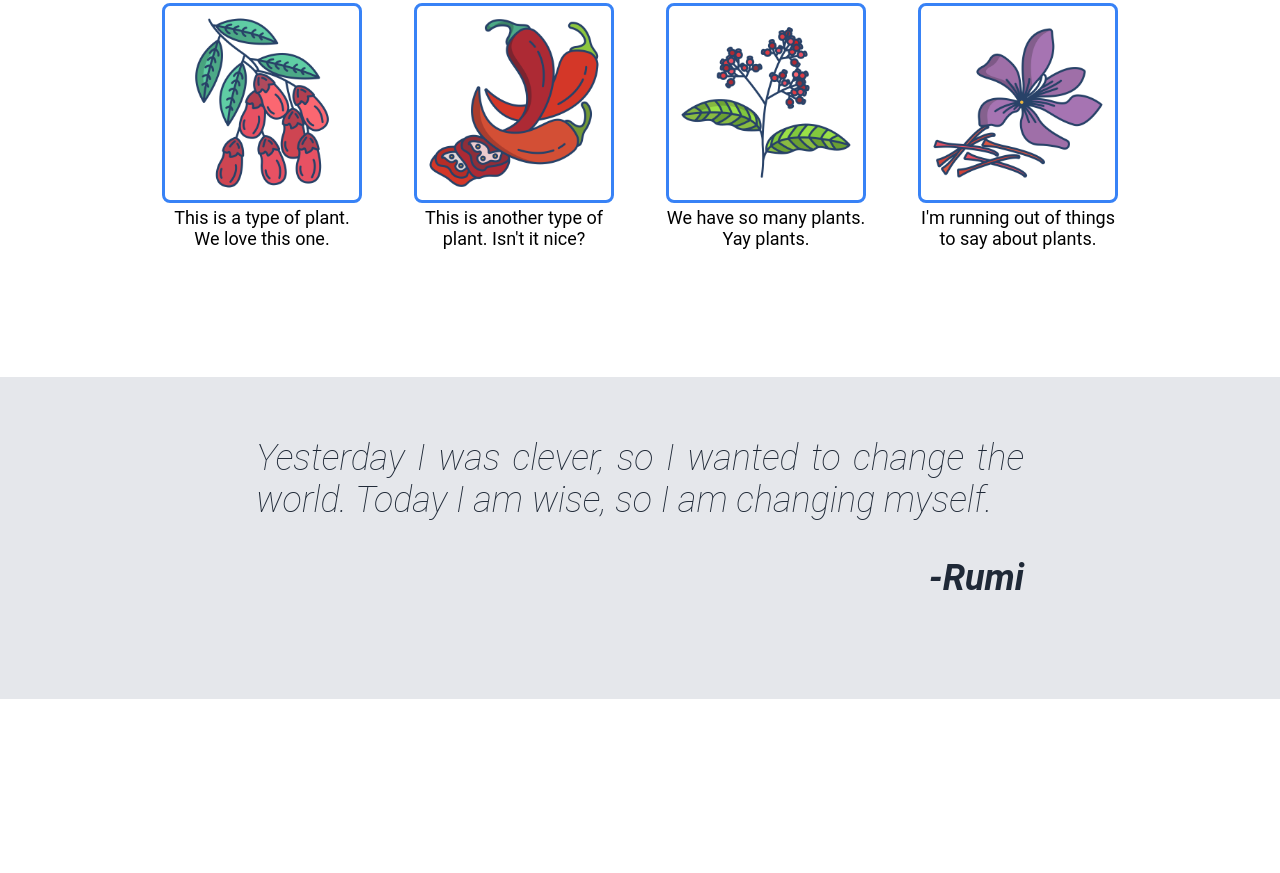
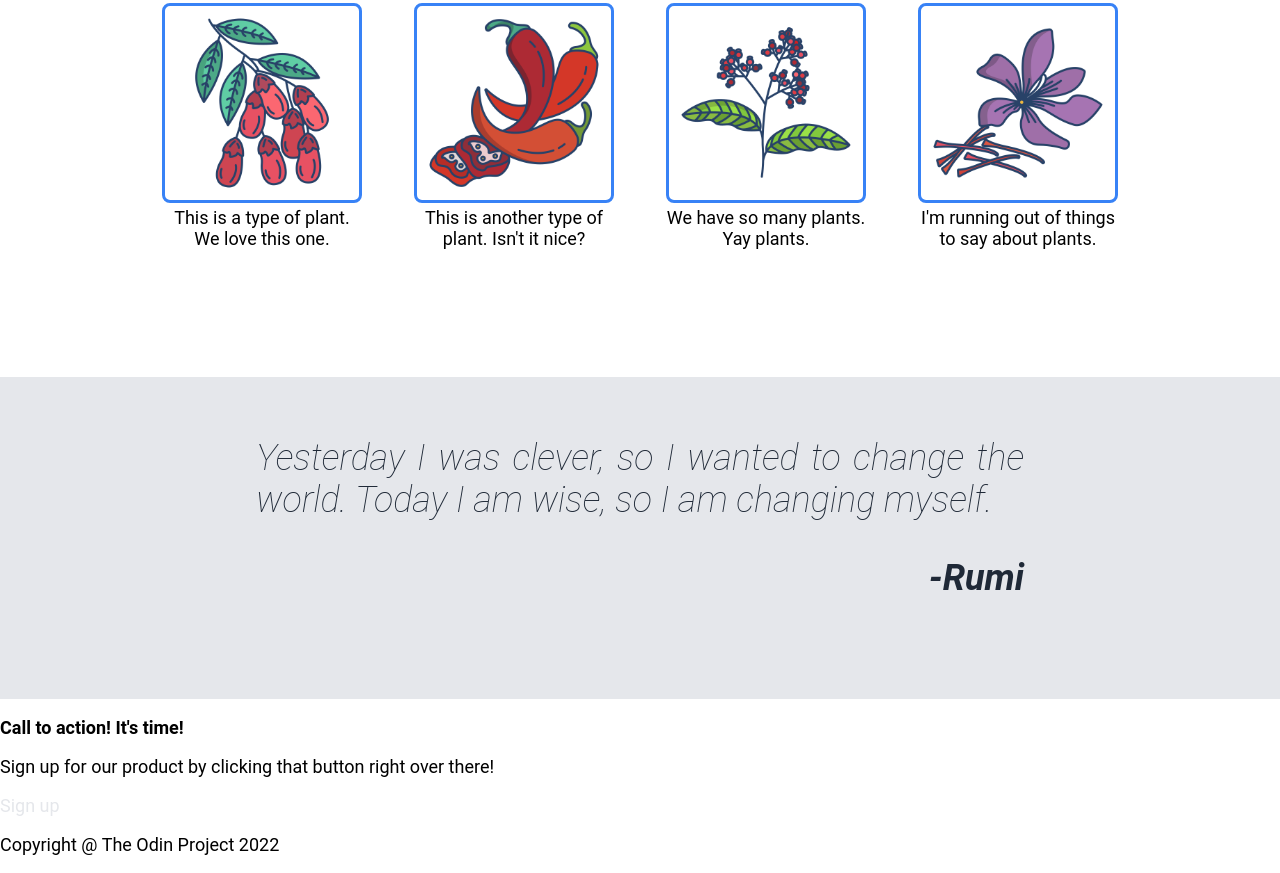
Before and after one commit to developertariq/The-Landing-Page, a plain HTML site: page index.html in a window 1280 px wide. Shown: the part 620-1493 px from the top of the page. Before the commit the page ends 1319 px from the top, so only its background shows below. Drawn offline with Linux system fonts and the light colour scheme.

Commit message:
Add html element in signup and footer section

```diff
--- a/index.html
+++ b/index.html
@@ -58,10 +58,14 @@
       <p style="text-align: right"><strong>-Rumi</strong></p>
     </div>
     <div class="member">
-
+      <div class="flex">
+        <p><strong>Call to action! It's time!</strong></p>
+        <p>Sign up for our product by clicking that button right over there!</p>
+      </div>
+      <a href="#">Sign up</a>
     </div>
     <footer>
-
+      <p>Copyright @ The Odin Project 2022</p>
     </footer>
   </body>
 </html>
```
